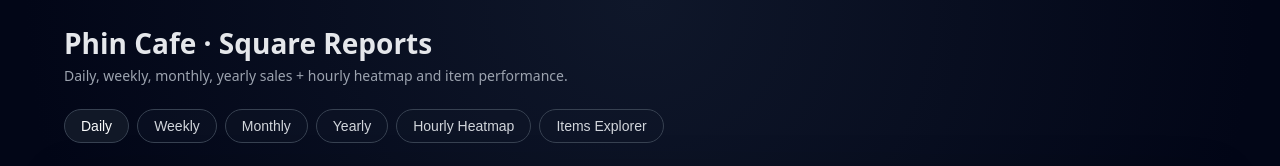
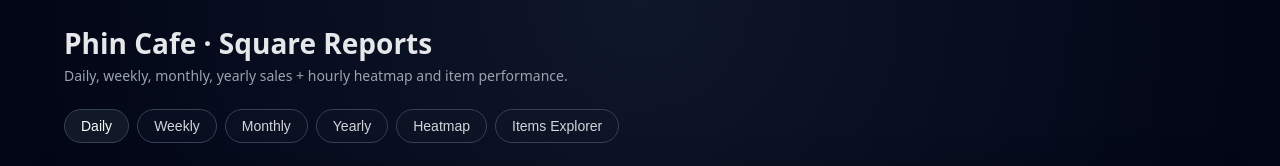
Before and after one commit to phincafe/dashboard, a React (Vite) app in the folder frontend/: page / in a window 1280 px wide. Shown: the top 166 px of the page. Built offline with nearby package versions, Linux system fonts and the light colour scheme; no server answers.

Commit message:
Update App.jsx

```diff
--- a/frontend/src/App.jsx
+++ b/frontend/src/App.jsx
@@ -14,7 +14,7 @@
   { id: "weekly", label: "Weekly" },
   { id: "monthly", label: "Monthly" },
   { id: "yearly", label: "Yearly" },
-  { id: "hourly", label: "Hourly Heatmap" },
+  { id: "hourly", label: "Heatmap" },
   { id: "items", label: "Items Explorer" }, // 🔹 new tab
 ];
 
```
